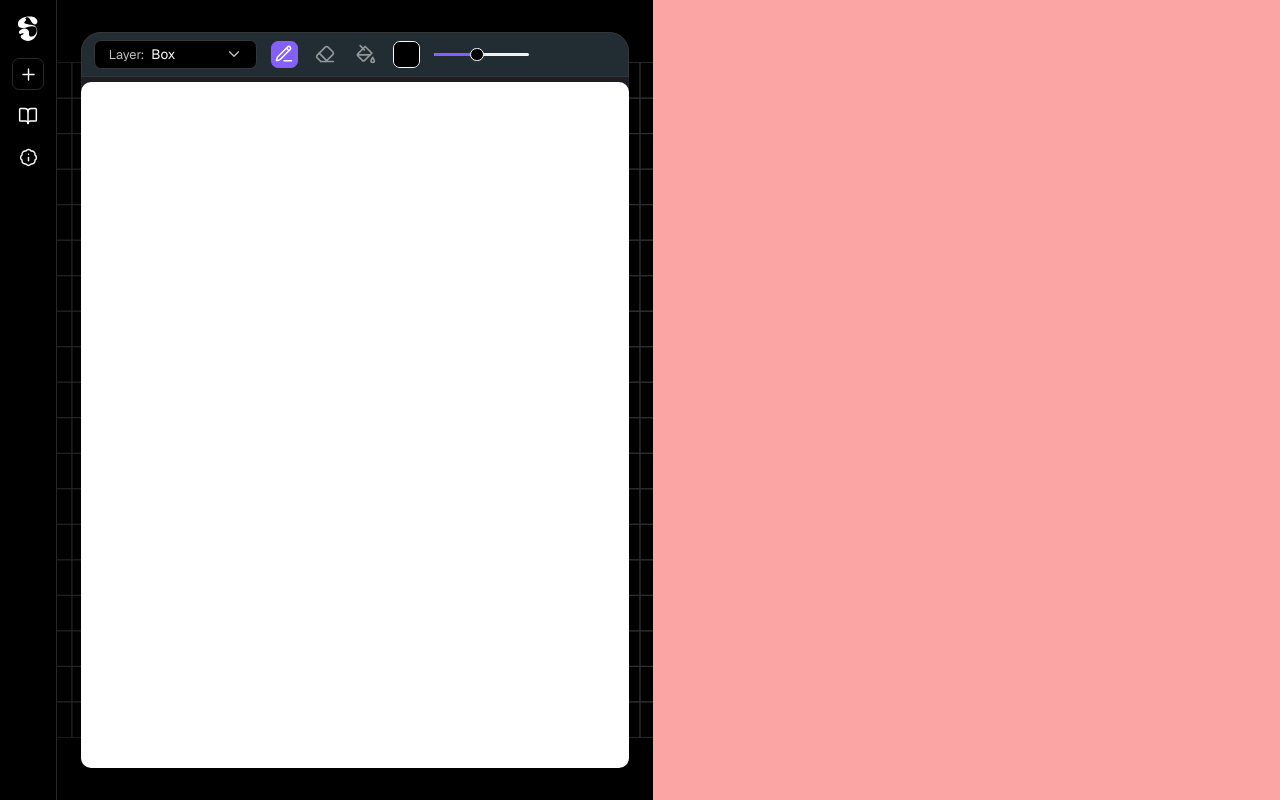
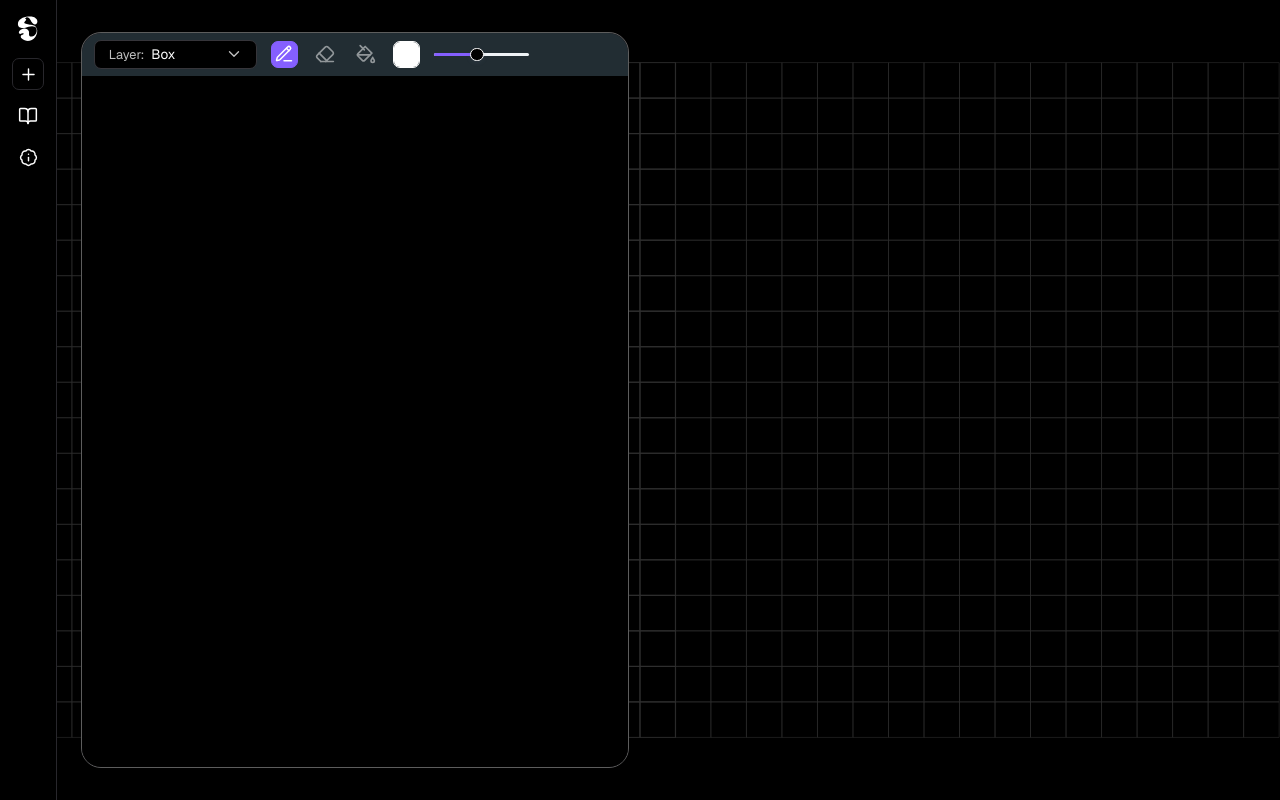
Before and after one commit to meiy112/smeargle-frontend, a Next.js app: page / in a window 1280 px wide. Built offline with nearby package versions, Linux system fonts and the light colour scheme.

Commit message:
New canvas style

```diff
--- a/app/components/canvas/Canvas.css
+++ b/app/components/canvas/Canvas.css
@@ -1,10 +1,6 @@
 .canvas {
-  box-shadow: inset 0 0 2px var(--border__light);
+  border: 1px solid var(--border__light);
   font-size: 0.85rem;
-}
-
-.canvas-header {
-  border: 1px solid var(--border__light);
 }
 
 .color-picker {
--- a/app/components/canvas/Canvas.tsx
+++ b/app/components/canvas/Canvas.tsx
@@ -10,6 +10,12 @@ const LAYERS = [
   { title: "Box", index: 0 },
   { title: "Text", index: 1 },
   { title: "Button", index: 2 },
+  { title: "Dropdown", index: 3 },
+  { title: "SVG", index: 4 },
+  { title: "Text Input", index: 5 },
+  { title: "Paragraph Input", index: 6 },
+  { title: "Number Input", index: 7 },
+  { title: "Slider", index: 8 },
 ];
 
 const Canvas = () => {
@@ -18,7 +24,7 @@ const Canvas = () => {
   const [currentLayer, setCurrentLayer] = useState(0);
   const [tool, setTool] = useState<Tool>("draw");
   const [isDrawing, setIsDrawing] = useState(false);
-  const [color, setColor] = useState("#000000");
+  const [color, setColor] = useState("#ffffff");
   const [lineWidth, setLineWidth] = useState(5);
   const [actions, setActions] = useState<Action[]>([]);
   const lastPosition = useRef<[number, number] | null>(null);
@@ -32,7 +38,7 @@ const Canvas = () => {
       if (parent) {
         canvasRef.current.width = parent.offsetWidth;
         canvasRef.current.height = parent.offsetHeight;
-        const initLayers = Array.from({ length: 5 }, () => {
+        const initLayers = Array.from({ length: LAYERS.length }, () => {
           const canvas = document.createElement("canvas");
           canvas.width = canvasRef.current!.width;
           canvas.height = canvasRef.current!.height;
@@ -100,7 +106,7 @@ const Canvas = () => {
         const [x, y] = pixelsToCheck.pop()!;
         const currentColor = getPixel(imageData, x, y);
 
-        if (colorsMatch(currentColor, targetColor)) {
+        if (colorsMatch(Array.from(currentColor) as number[], targetColor)) {
           setPixel(imageData, x, y, fillColorRgb);
           filledPixels.push([x, y]);
 
@@ -134,7 +140,7 @@ const Canvas = () => {
 
   const colorsMatch = (
     color1: Uint8ClampedArray | number[],
-    color2: number[]
+    color2: Uint8ClampedArray | number[]
   ) => {
     return (
       color1[0] === color2[0] &&
@@ -337,7 +343,7 @@ const Canvas = () => {
 
   return (
     <div className="select-none flex-1 h-[100%] flex items-center justify-center">
-      <div className="canvas w-[92%] h-[92%] rounded-[20px] bg-[#1E1D22] flex flex-col gap-y-[0.4em]">
+      <div className="canvas w-[92%] h-[92%] rounded-[20px] bg-[#1E1D22] flex flex-col overflow-hidden">
         <div className="items-center gap-x-[1em] canvas-header bg-[var(--canvas-menu-bg)] flex px-[0.9em] rounded-t-[20px] py-[0.5em] w-[100%]">
           <Dropdown
             value={LAYERS[currentLayer]}
@@ -374,19 +380,18 @@ const Canvas = () => {
             width="7em"
           />
         </div>
-        <div className="bg-[var(--canvas-bg)] h-[100%] w-[100%] rounded-[10px] flex items-center justify-center relative overflow-hidden">
+        <div className="bg-[var(--canvas-bg)] h-[100%] w-[100%] flex items-center justify-center relative overflow-hidden">
           <canvas
             ref={canvasRef}
             width="100%"
             height="100%"
-            className="border border-gray-300"
             onMouseDown={handleMouseDown}
             onMouseMove={handleMouseMove}
             onMouseUp={handleMouseUp}
             onMouseOut={handleMouseUp}
           />
           {loading && (
-            <div className="absolute text-black bg-white h-[100%] w-[100%] flex items-center justify-center">
+            <div className="absolute text-white bg-[var(--canvas-bg)] h-[100%] w-[100%] flex items-center justify-center">
               Loading...
             </div>
           )}
--- a/app/components/editorPreview/EditorPreview.tsx
+++ b/app/components/editorPreview/EditorPreview.tsx
@@ -6,7 +6,7 @@ const EditorPreview = () => {
   const [page] = useState("editor");
 
   return (
-    <div className="w-[49%] h-[100%] bg-red-300">
+    <div className="w-[49%] h-[100%]">
       <div></div>
     </div>
   );
--- a/app/components/lib/dropdown/Dropdown.css
+++ b/app/components/lib/dropdown/Dropdown.css
@@ -1,5 +1,5 @@
 .dropdown-container > div {
-  border: 1px solid var(--border__light);
+  border: 1px solid var(--border__medium);
   border-radius: var(--border-radius__s);
 }
 
--- a/app/globals.css
+++ b/app/globals.css
@@ -6,10 +6,11 @@
   --background: #000000;
   --foreground: #ffffff;
   --border: #28272c;
-  --border__light: #36353a;
+  --border__medium: #36353a;
+  --border__light: #5d5d5d;
   --border-radius: 9px;
   --border-radius__s: 7px;
-  --canvas-bg: #fff;
+  --canvas-bg: #000;
   --canvas-menu-bg: #222d33;
   --hover-bg: rgba(255, 255, 255, 0.15);
   --purple: #855fff;
```
